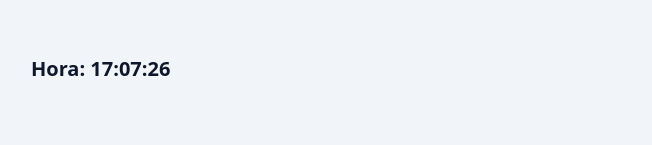
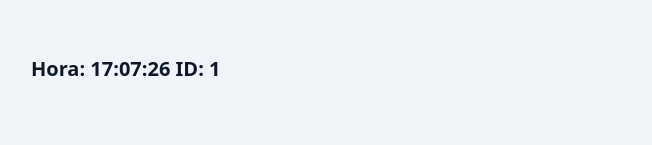
Before and after one commit to swtz/lom-blog-app, a Next.js app: page /exemplo/1 in a window 1280 px wide. Shown: the part 149-294 px from the top of the page, without its empty margins (129-781 px from the left). Built offline with nearby package versions, Linux system fonts and the light colour scheme.

Commit message:
Finished class 155 — Saw exemples of ISR by exporting revalidate variable.

```diff
--- a/src/app/exemplo/[id]/page.tsx
+++ b/src/app/exemplo/[id]/page.tsx
@@ -1,11 +1,25 @@
 import { formatHour } from '@/utils/format-datetime';
 
-export default async function ExemploDynamicPage() {
+export const dynamic = 'force-static';
+export const revalidate = 10;
+
+// export async function generateStaticParams() {
+//   return [{ id: '1' }, { id: '2' }];
+// }
+
+export default async function ExemploDynamicPage({
+  params,
+}: {
+  params: Promise<{ id: string }>;
+}) {
+  const { id } = await params;
   const hour = formatHour(Date.now());
 
   return (
     <main className='min-h-[600px] text-xl font-bold'>
-      <div>Hora: {hour}</div>
+      <div>
+        Hora: {hour} ID: {id}
+      </div>
     </main>
   );
 }
--- a/src/app/exemplo/page.tsx
+++ b/src/app/exemplo/page.tsx
@@ -1,8 +1,6 @@
 import { formatHour } from '@/utils/format-datetime';
 
-export const dynamic = 'force-dynamic';
-
-export default async function ExemploPage() {
+export default async function ExemploPage({}) {
   const hour = formatHour(Date.now());
 
   return (
```
Also changed, not shown: annotations.txt.
